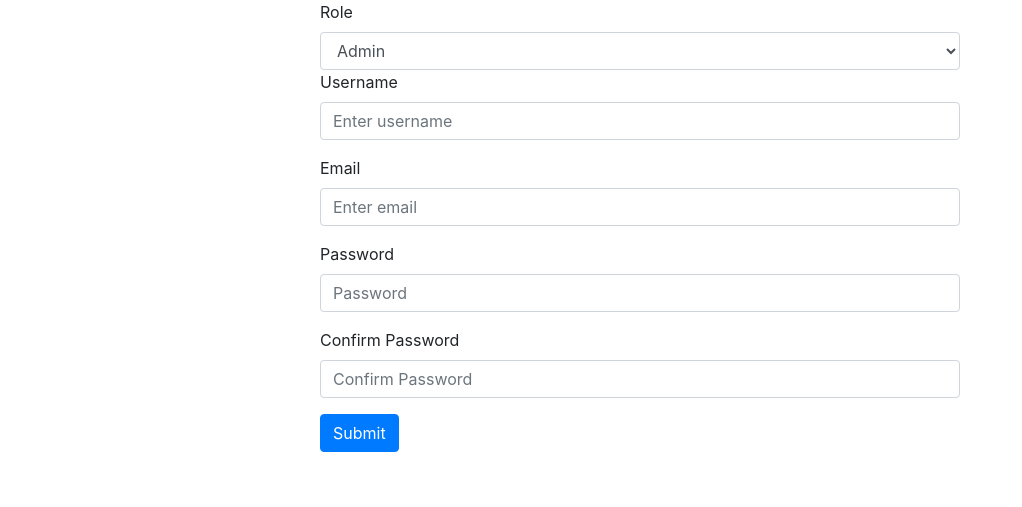
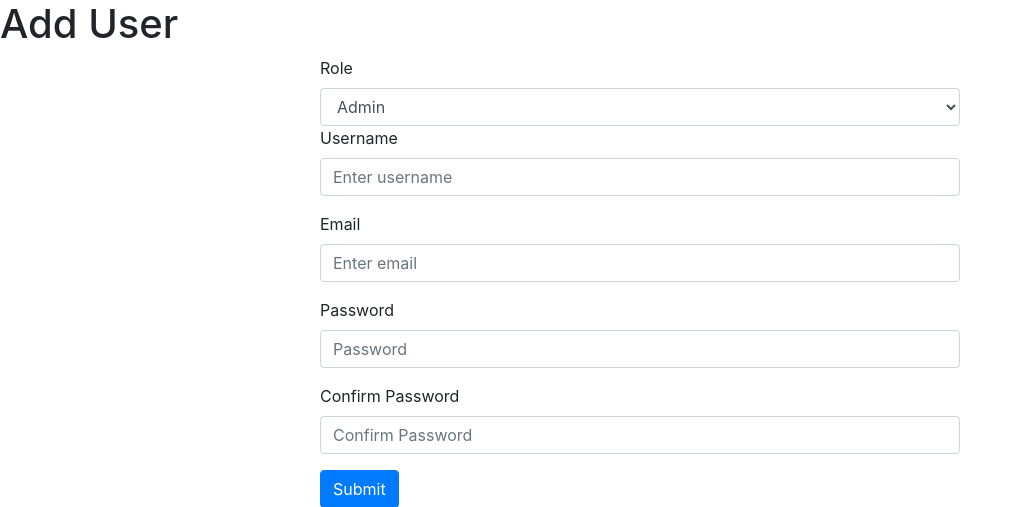
Before and after one commit to tayyipozturk/E-Commerce, a Flask app: template templates/page/admin/user_add_form.html in a window 1280 px wide. Shown: the part 58-565 px from the top of the page, without its empty margins (0-1022 px from the left). Run offline with Flask 3, Linux system fonts and the light colour scheme; the template is opened without the code that fills it, so the values that code supplies are empty; some libraries are stand-ins or nearby versions.

Commit message:
implement profile

```diff
--- a/app.py
+++ b/app.py
@@ -123,7 +123,7 @@ def get_items():
         item['spec'] = str(item['spec'])
         item['image'] = str(item['image'])
         product_list.append(item)
-    return render_template('page/product/all_products.html', product_list=product_list)
+    return render_template('page/product/products.html', product_list=product_list)
 
 
 @app.route('/', methods=['GET', 'POST'])
@@ -171,9 +171,9 @@ def products(message=None):
                 item['seller_id'] = str(item['seller_id'])
                 product_list.append(item)
 
-    current_user = users_collection.find_one({'username': session['username']})
-    if 'email' in session:
-        return render_template('page/product/all_products.html', product_list=product_list, message=message, role=current_user['role'])
+    if 'username' in session:
+        current_user = users_collection.find_one({'username': session['username']})
+        return render_template('page/product/products.html', product_list=product_list, message=message, role=current_user['role'])
     else:
         return render_template('page/index.html', product_list=product_list)
 
@@ -232,18 +232,6 @@ def add_user():
     return jsonify({'success': True, 'user_id': user_id})
 
 
-@app.route('/users/<user_id>')
-@cross_origin(supports_credentials=True)
-def get_user(user_id):
-    user_dict = users_collection.find_one({'_id': ObjectId(user_id)})
-    if user_dict is None:
-        return jsonify({'error': 'User not found'})
-    else:
-        user_dict['_id'] = str(user_dict['_id'])
-        user_dict['reviews'] = User(user_dict['username']).reviews
-        return jsonify(user_dict)
-
-
 @app.route('/users/<user_id>', methods=['PUT'])
 @cross_origin(supports_credentials=True)
 def update_user(user_id):
@@ -252,26 +240,6 @@ def update_user(user_id):
         return jsonify({'error': 'Username is missing'})
     users_collection.update_one({'_id': ObjectId(user_id)}, {'$set': {'username': username}})
     return 'User updated'
-
-
-@app.route('/users/<user_id>', methods=['DELETE'])
-@cross_origin(supports_credentials=True)
-def delete_user(user_id):
-    users_collection.delete_one({'_id': ObjectId(user_id)})
-    return 'User deleted'
-
-
-@app.route('/users')
-@cross_origin(supports_credentials=True)
-def get_users():
-    users = []
-    for user_dict in users_collection.find():
-        user_dict['_id'] = str(user_dict['_id'])
-        user_dict['email'] = str(user_dict['email'])
-        user_dict['password'] = str(user_dict['password'])
-        user_dict['role'] = str(user_dict['role'])
-        users.append(user_dict)
-    return jsonify(users)
 
 
 @app.route('/clothing', methods=['GET'])
@@ -291,7 +259,8 @@ def get_clothing():
             item['spec'] = str(item['spec'])
             item['image'] = str(item['image'])
             clothing_list.append(item)
-    return render_template('page/product/clothing.html', clothing_list=clothing_list)
+    current_user = users_collection.find_one({'username': session['username']})
+    return render_template('page/product/clothing.html', clothing_list=clothing_list, role=current_user['role'])
 
 
 @app.route('/computer_components', methods=['GET'])
@@ -309,7 +278,8 @@ def get_computer_components():
             item['spec'] = str(item['spec'])
             item['image'] = str(item['image'])
             computer_component_list.append(item)
-    return render_template('page/product/computer_components.html', computer_component_list=computer_component_list)
+    current_user = users_collection.find_one({'username': session['username']})
+    return render_template('page/product/computer_components.html', computer_component_list=computer_component_list, role=current_user['role'])
 
 
 @app.route('/monitors', methods=['GET'])
@@ -327,7 +297,8 @@ def get_monitors():
             item['spec'] = str(item['spec'])
             item['image'] = str(item['image'])
             monitor_list.append(item)
-    return render_template('page/product/monitors.html', monitor_list=monitor_list)
+    current_user = users_collection.find_one({'username': session['username']})
+    return render_template('page/product/monitors.html', monitor_list=monitor_list, role=current_user['role'])
 
 
 @app.route('/snacks', methods=['GET'])
@@ -344,7 +315,8 @@ def get_snacks():
             item['price'] = str(item['price'])
             item['image'] = str(item['image'])
             snack_list.append(item)
-    return render_template('page/product/snacks.html', snack_list=snack_list)
+    current_user = users_collection.find_one({'username': session['username']})
+    return render_template('page/product/snacks.html', snack_list=snack_list, role=current_user['role'])
 
 
 @app.route('/items/item/<item_id>', methods=['GET'])
@@ -369,9 +341,9 @@ def get_product(item_id):
     return render_template('page/product/product.html', item=item, seller_id=seller_id, role=current_user['role'])
 
 
-@app.route('/all_users', methods=['GET'])
+@app.route('/users', methods=['GET'])
 @cross_origin(supports_credentials=True)
-def get_all_users():
+def get_users():
     user_list = []
     for user in users_collection.find():
         user['_id'] = str(user['_id'])
@@ -388,10 +360,10 @@ def get_all_users():
 @cross_origin(supports_credentials=True)
 def user_delete(user_id):
     users_collection.delete_one({'_id': ObjectId(user_id)})
-    return redirect(url_for('get_all_users'))
+    return redirect(url_for('get_users'))
 
 
-@app.route('/user_add_form', methods=['GET', 'POST'])
+@app.route('/user/add/form', methods=['GET', 'POST'])
 @cross_origin(supports_credentials=True)
 def user_add_form():
     current_user = users_collection.find_one({'username': session['username']})
@@ -418,7 +390,7 @@ def user_add():
             'role': role
         }
         users_collection.insert_one(user)
-        return redirect(url_for('get_all_users'))
+        return redirect(url_for('get_users'))
 
 
 @app.route('/user_update_form/<user_id>', methods=['GET', 'POST'])
@@ -439,12 +411,23 @@ def user_update(user_id):
     if request.method == 'POST':
         role = request.form.get('role')
         users_collection.update_one({'_id': ObjectId(user_id)}, {'$set': {'role': role}})
-        return redirect(url_for('get_all_users'))
+        return redirect(url_for('get_users'))
 
 
-@app.route('/all_users/<user_id>', methods=['GET', 'POST'])
+@app.route('/profile', methods=['GET'])
 @cross_origin(supports_credentials=True)
-def get_seller(user_id):
+def profile():
+    current_user = users_collection.find_one({'username': session['username']})
+    current_user['_id'] = str(current_user['_id'])
+    current_user['username'] = str(current_user['username'])
+    current_user['email'] = str(current_user['email'])
+    current_user['role'] = str(current_user['role'])
+    return render_template('page/user/profile.html', user=current_user, role=current_user['role'])
+
+
+@app.route('/users/<user_id>', methods=['GET', 'POST'])
+@cross_origin(supports_credentials=True)
+def get_user(user_id):
     user = users_collection.find_one({'_id': ObjectId(user_id)})
     user['_id'] = str(user['_id'])
     user['username'] = str(user['username'])
@@ -457,11 +440,10 @@ def get_seller(user_id):
 @app.route("/register", methods=['POST', 'GET'])
 @cross_origin(supports_credentials=True)
 def register():
-    message = 'You need to login as admin before adding a user.'
     if "username" not in session:
         return redirect(url_for("login"))
     current_user = users_collection.find_one({"username": session["username"]})
-    render_template('page/register.html', message=message, role=current_user['role'])
+    render_template('page/register.html', role=current_user['role'])
     if request.method == "POST":
         if current_user['role'] != 'admin':
             message = 'You need to login as admin before adding a user.'
@@ -493,7 +475,7 @@ def register():
             flash("User has been registered successfully")
             return redirect(url_for('registered'))
     else:
-        return render_template('page/register.html', message=message, role=current_user['role'])
+        return render_template('page/register.html', role=current_user['role'])
 
 
 @app.route("/registered")
@@ -510,7 +492,6 @@ def registered():
 @app.route("/login", methods=["POST", "GET"])
 @cross_origin(supports_credentials=True)
 def login():
-    message = 'Please login to your account'
     if "username" in session:
         return redirect(url_for("products"))
 
@@ -533,12 +514,12 @@ def login():
                     return redirect(url_for("products", message=message))
                 message = 'Wrong password'
                 flash(message)
-                return render_template('page/product/all_products.html', message=message)
+                return render_template('page/product/products.html', message=message)
         else:
             message = 'Username not found'
             flash(message)
             return render_template('page/login.html', message=message)
-    return render_template('page/login.html', message=message)
+    return render_template('page/login.html')
 
 
 @app.route('/logged_in')
@@ -556,7 +537,7 @@ def logged_in():
 @cross_origin(supports_credentials=True)
 def logout():
     if "username" in session:
-        session.pop("username", None)
+        session.pop("username")
         flash("You have been logged out")
         return render_template("page/logout.html")
     else:
--- a/templates/base/logged_in_base.html
+++ b/templates/base/logged_in_base.html
@@ -21,7 +21,7 @@
         </button>
         <div class="dropdown-menu dropdown-menu-right" aria-labelledby="dropdownMenuButton">
             {% if role == "admin" %}
-                <a class="dropdown-item" href="/all_users">All Users</a>
+                <a class="dropdown-item" href="/users">All Users</a>
             {% endif %}
             <a class="dropdown-item" href="/profile">Profile</a>
             {% if role == "admin" %}
--- a/templates/page/admin/all_users.html
+++ b/templates/page/admin/all_users.html
@@ -8,7 +8,6 @@
         <div class="row">
             <div class="col-md-12">
                 <h1>Users</h1>
-                <!--User add button redirects to user_form.html page-->
                 <form action="{{ url_for('user_add_form') }}" method="post">
                     <input type="submit" value="Add User" class="btn btn-primary">
                 </form>
@@ -30,8 +29,6 @@
                                 <td>{{ user.email }}</td>
                                 <td>{{ user.role }}</td>
                                 <td>
-                                    <!--Show user_delete/<user_id> as button-->
-                                    <!--Show user_update/<user_id> as button-->
                                     <form action="{{ url_for('user_update_form', user_id=user._id) }}" method="post">
                                         <input type="submit" value="Update" class="btn btn-primary">
                                     </form>
--- a/templates/page/admin/user_add_form.html
+++ b/templates/page/admin/user_add_form.html
@@ -1,9 +1,9 @@
 {% extends "base/logged_in_base.html" %}
 
-{% block title %}Users{% endblock %}
+{% block title %}Add User{% endblock %}
 {% block content %}
 
-    <!--create user form to add user by adding inputs-->
+    <h1>Add User</h1>
 
     <form style="width: 50%; margin: 0 auto" action="{{ url_for('user_add') }}" method="post">
         <div class="form-group">
--- a/templates/page/admin/user_update_form.html
+++ b/templates/page/admin/user_update_form.html
@@ -1,6 +1,6 @@
 {% extends "base/logged_in_base.html" %}
 
-{% block title %}Users{% endblock %}
+{% block title %}Update User{% endblock %}
 {% block content %}
 
     <h1>Update User</h1>
--- a/templates/page/login.html
+++ b/templates/page/login.html
@@ -4,7 +4,7 @@
 {% block content %}
 
 {% if message  %}
-    <div class="alert alert-secondary" role="alert" style="background-color: cadetblue">
+    <div class="alert alert-secondary" role="alert" style="background-color: red">
         <p>{{ message }}</p>
     </div>
 {% endif %}
--- a/templates/page/product/product.html
+++ b/templates/page/product/product.html
@@ -15,7 +15,7 @@
                 <h3>{{ item.name }}</h3>
                 <p>Description: {{ item.description }}</p>
                 <p>Price: <a style="color: #85BB65">{{ item.price }} $</a></p>
-                <p>Seller: <a href="{{ url_for("get_seller", user_id=seller_id) }}">{{ item.seller }}</a></p>
+                <p>Seller: <a href="{{ url_for("get_user", user_id=seller_id) }}">{{ item.seller }}</a></p>
                 {% if item.size != "None" %}
                     <p>Size: {{ item.size }}</p>
                 {% endif %}
--- a/templates/page/product/all_products.html
+++ b/templates/page/product/products.html
@@ -24,8 +24,7 @@
         }
     </script>
 <div class="container">
-    <div class="container" style="justify-content: left">
-        <div class="dropdown">
+    <div class="dropdown">
         <button class="btn btn-secondary dropdown-toggle" type="button" id="dropdownMenuButton" data-toggle="dropdown" aria-haspopup="true" aria-expanded="false">
             Filter
         </button>
@@ -38,6 +37,7 @@
                     <input type="submit" value="Filter">
                 </form>
         </div>
+    </div>
 
     <div class="container" style="display: inline-block">
         <div class="row">
@@ -66,7 +66,7 @@
                                 <td><a href="{{ url_for("get_product", item_id=product._id) }}" class="btn btn-primary">{{ product.name }}</a></td>
                                 <td>{{ product.description }}</td>
                                 <td style="color: #85BB65">{{ product.price }} $</td>
-                                <td><a href="{{ url_for("get_seller", user_id=product.seller_id) }}">{{ product.seller }}</a></td>
+                                <td><a href="{{ url_for("get_user", user_id=product.seller_id) }}">{{ product.seller }}</a></td>
                                 {% if product.size != "None" %}
                                     <td>{{ product.size }}</td>
                                 {% else %}
--- a/templates/page/register.html
+++ b/templates/page/register.html
@@ -9,6 +9,7 @@
     </div>
 {% endif %}
 
+<div class="col-md-auto" >
 <form action="" method="post">
     <div class="form-group">
         <label for="username">Username</label>
@@ -34,6 +35,7 @@
 
 
 </form>
+</div>
 
 
 
```
Also changed, not shown: templates/page/user/profile.html (added, +16 -0 lines), templates/page/user/seller_profile.html (added, +17 -0 lines).
